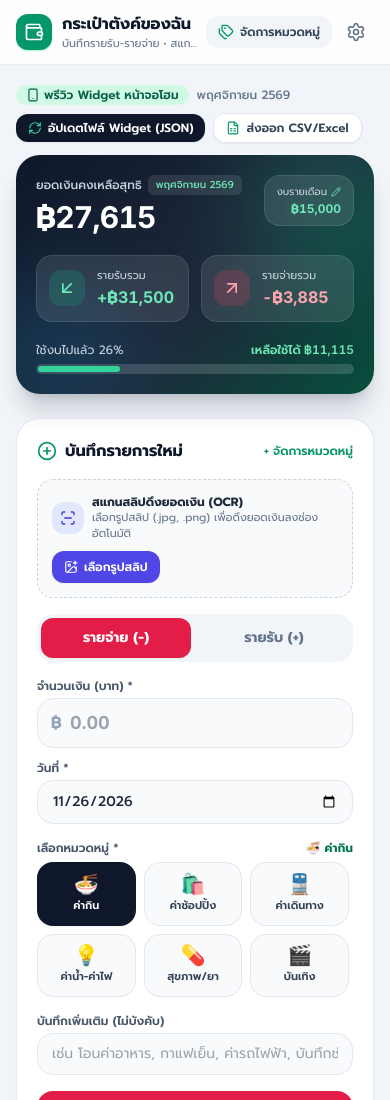
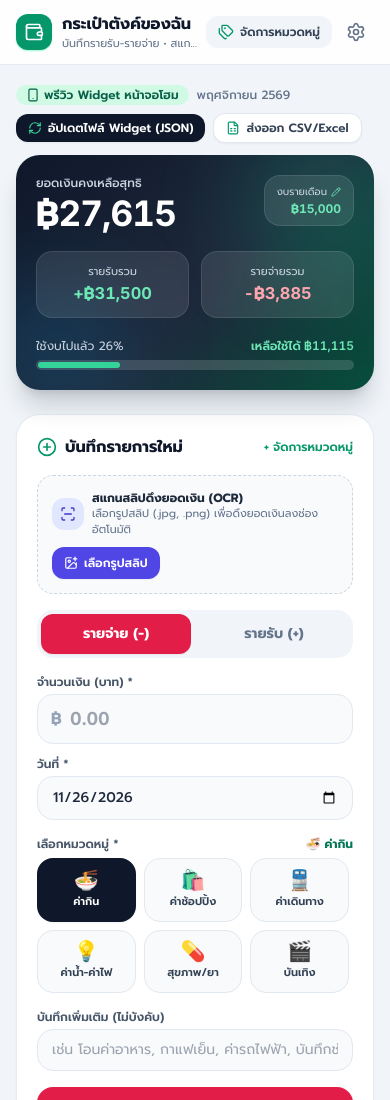
Before and after one commit to banuretapza007-prog/expense-widget-app, a plain HTML site: page index.html in a window 390 px wide. Shown: the top 1100 px of the page. Drawn offline with nearby package versions, Linux system fonts and the light colour scheme.

Commit message:
Update index.html

```diff
--- a/index.html
+++ b/index.html
@@ -1499,6 +1499,27 @@ if ("serviceWorker" in navigator) {
             lucide.createIcons();
         });
     </script>
+<style>
+#widget-period-badge { display: none !important; }
+
+#widget-balance, #widget-income, #widget-expense,
+#widget-budget-target, #widget-budget-left-text {
+  white-space: nowrap !important;
+  overflow: visible !important;
+  text-overflow: clip !important;
+}
+
+.widget-card .flex.items-start.justify-between { flex-wrap: wrap; gap: 0.75rem; }
+.widget-card .flex.items-start.justify-between > div:first-child span { white-space: nowrap; }
+
+@media (max-width: 480px) {
+  #widget-balance { font-size: clamp(1.6rem, 9vw, 2.25rem) !important; }
+  #widget-income, #widget-expense { font-size: clamp(0.8rem, 4.2vw, 1.05rem) !important; }
+  .widget-card .grid > div > .w-9 { display: none !important; }
+  .widget-card .grid > div { padding: 0.75rem !important; justify-content: center; }
+  .widget-card .grid > div > div { text-align: center; }
+}
+</style>
 <script src="extras.js"></script>
 </body>
 </html>
```
